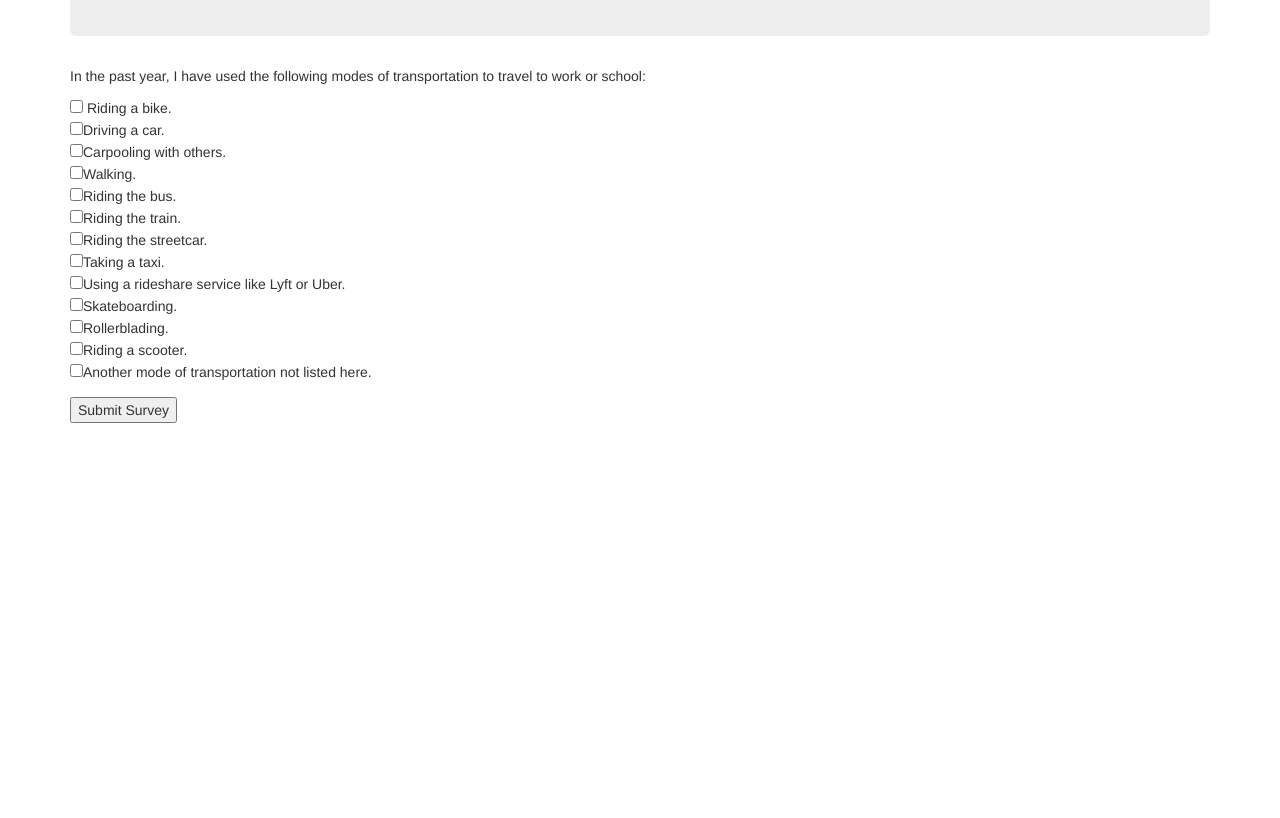
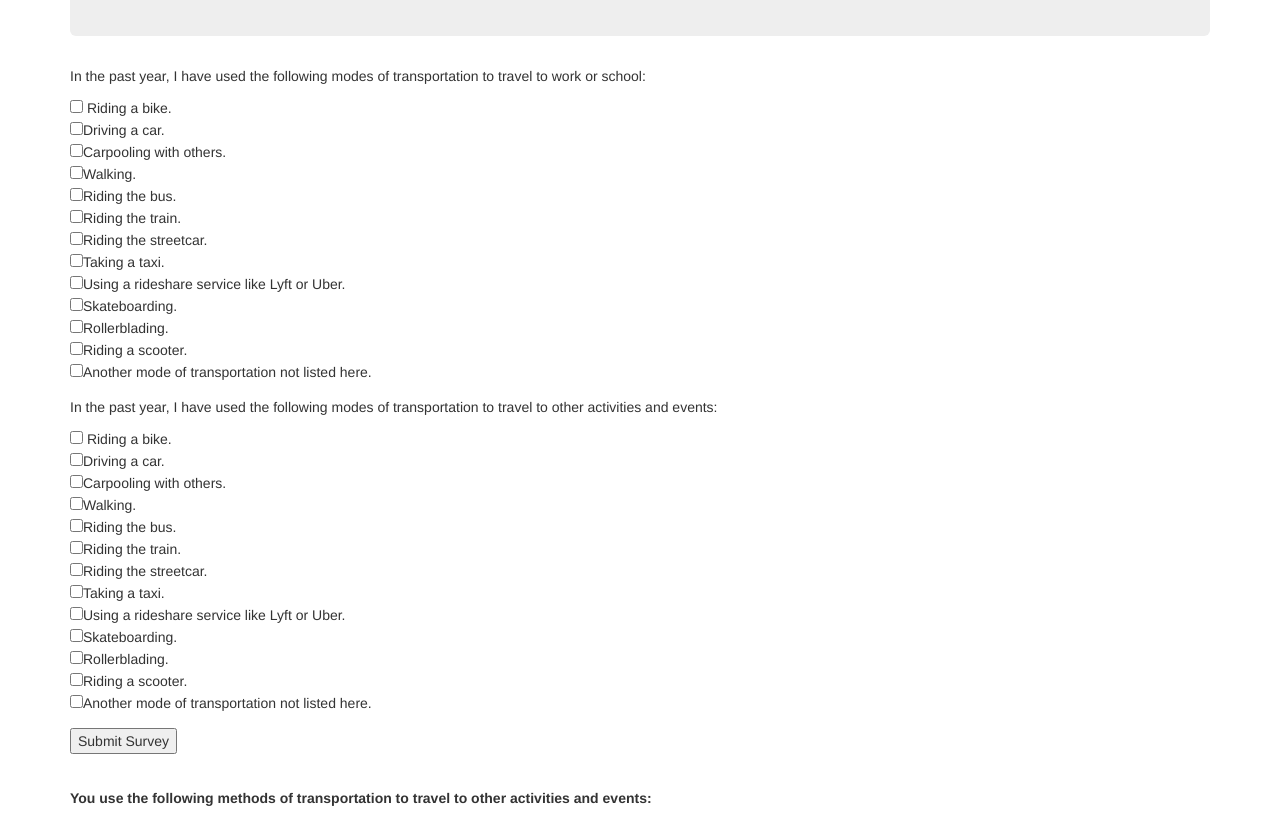
Before and after one commit to EEymann/transportation-survey, a plain HTML site: page index.html in a window 1280 px wide. Shown: the part 123-941 px from the top of the page. Before the commit the page ends 800 px from the top, so only its background shows below. Drawn offline with Linux system fonts and the light colour scheme.

Commit message:
add fun transportation checkboxes to js

```diff
--- a/index.html
+++ b/index.html
@@ -29,11 +29,31 @@
           <input type="checkbox" name="work-transportation" value="scooter">Riding a scooter.<br>
           <input type="checkbox" name="work-transportation" value="other">Another mode of transportation not listed here.<br>
         </div>
+        <div class="form-group">
+            <p>In the past year, I have used the following modes of transportation to travel to other activities and events:</p>
+            <input type="checkbox" name="fun-transportation" value="bike"> Riding a bike.<br>
+            <input type="checkbox" name="fun-transportation" value="car">Driving a car.<br>
+            <input type="checkbox" name="fun-transportation" value="carpool">Carpooling with others.<br>
+            <input type="checkbox" name="fun-transportation" value="walk">Walking.<br>
+            <input type="checkbox" name="fun-transportation" value="bus">Riding the bus.<br>
+            <input type="checkbox" name="fun-transportation" value="train">Riding the train.<br>
+            <input type="checkbox" name="fun-transportation" value="streetcar">Riding the streetcar.<br>
+            <input type="checkbox" name="fun-transportation" value="taxi">Taking a taxi.<br>
+            <input type="checkbox" name="fun-transportation" value="rideshare">Using a rideshare service like Lyft or Uber.<br>
+            <input type="checkbox" name="fun-transportation" value="skateboard">Skateboarding.<br>
+            <input type="checkbox" name="fun-transportation" value="rollerblade">Rollerblading.<br>
+            <input type="checkbox" name="fun-transportation" value="scooter">Riding a scooter.<br>
+            <input type="checkbox" name="fun-transportation" value="other">Another mode of transportation not listed here.<br>
+          </div>
         <button type="submit">Submit Survey</button>
       </form>
       <span id="work-responses">
         <p><b>You use the following methods of transportation to travel to work or school:</b></p>
       </span>
+      <br>
+      <span id="fun-responses">
+          <p><b>You use the following methods of transportation to travel to other activities and events:</b></p>
+        </span>
     </div>
   </body>
 </html>
--- a/js/scripts.js
+++ b/js/scripts.js
@@ -1,6 +1,6 @@
 //user interface logic
 
-$(docutment).ready(function(){
+$(document).ready(function(){
   $("form#transportation_survey").submit(function(event){
     event.preventDefault();
     $("#work-responses").show();
```
